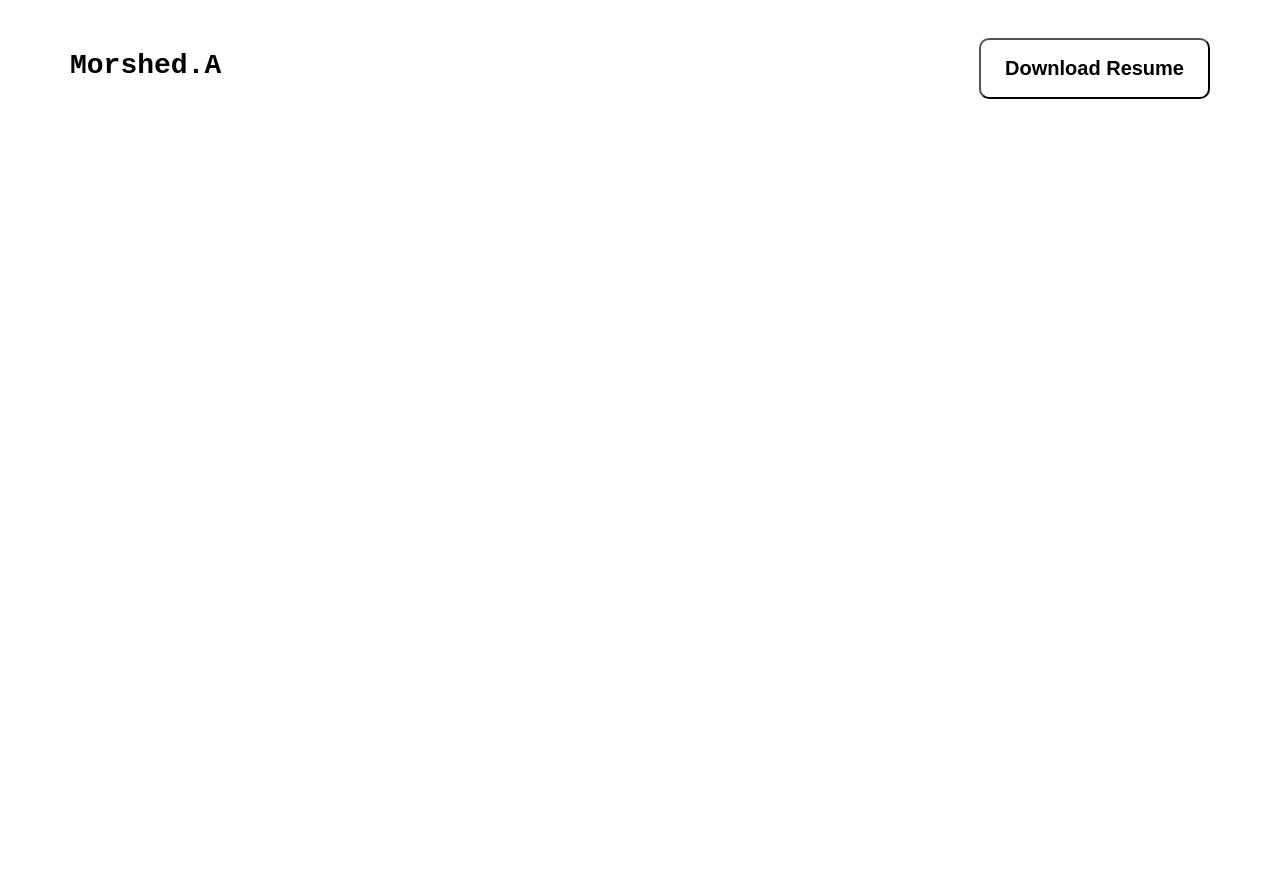
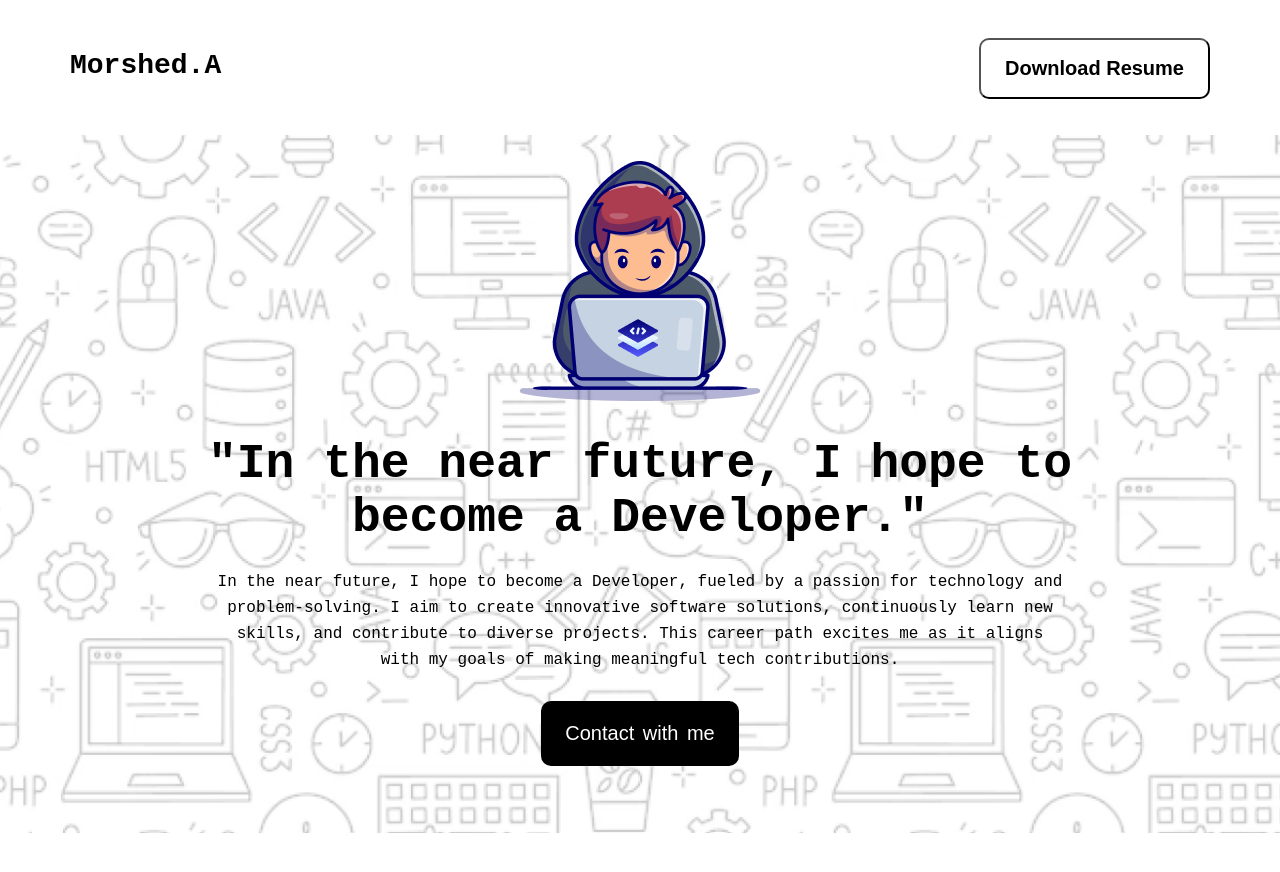
Before and after one commit to itzmorshed24/assignment-1, a plain HTML site: page index.html in a window 1280 px wide. Before the commit the page ends 800 px from the top, so only its background shows below. Drawn offline with Linux system fonts and the light colour scheme; a web font is replaced by a local one.

Commit message:
added header banner & content area design

```diff
--- a/index.html
+++ b/index.html
@@ -17,9 +17,31 @@
         </ul>
         <button class="btn-primary" id="top-btn">Download Resume</button>
       </nav>
-      <!-- End of Navbar Section Area -->
     </header>
-    <main></main>
+    <!-- End of Navbar Section Area -->
+    <!-- main section  -->
+    <main>
+      <!-- Start Here Header-Banner Area -->
+      <section class="hero-bg">
+        <div class="container">
+          <div class="hero-content-img">
+            <img src="assets/Group.png" alt="" />
+          </div>
+          <div class="hero-content">
+            <h1>"In the near future, I hope to become a Developer."</h1>
+            <p>
+              In the near future, I hope to become a Developer, fueled by a
+              passion for technology and problem-solving. I aim to create
+              innovative software solutions, continuously learn new skills, and
+              contribute to diverse projects. This career path excites me as it
+              aligns with my goals of making meaningful tech contributions.
+            </p>
+            <button class="btn-contact">Contact with me</button>
+          </div>
+        </div>
+      </section>
+      <!-- End of Header-Banner Area -->
+    </main>
     <footer></footer>
   </body>
 </html>
--- a/styles/styles.css
+++ b/styles/styles.css
@@ -20,6 +20,8 @@ body{
     border-radius: 10px;
 }
 /* End of Shared Styles */
+
+/* start here navbar area design */
 nav{
     display: flex;
     justify-content: space-between;
@@ -39,3 +41,58 @@ nav ul a{
 #top-btn{
     margin-top: 38px;
 }
+/* End of navbar area design */
+
+/* Start Here Header-Banner Area Design */
+.hero-bg{
+    width: 100%;
+    height: 698px;
+    margin: 0 auto;
+    background-image: url('../assets/Hero-bg.png');
+    background-repeat: no-repeat;
+    background-position: center;
+    background-size: cover;
+    margin-top: 36px;
+    margin-bottom: 45px;
+}
+/* End of Header-Banner Area Design */
+/* Start Banner content design */
+.hero-content{
+    width: 998px;
+    display: flex;
+    flex-direction: column;
+    justify-content: center;
+    align-items: center;
+    margin: 0 auto;
+}
+.hero-content-img{
+    display: flex;
+    justify-content: center;
+    align-items: center;
+    margin-bottom: 36px;
+    padding-top: 26px;
+}
+.hero-content h1{
+    font-size: 48px;
+    text-align: center;
+    margin-bottom: 24px;
+    font-weight: 800;
+}
+.hero-content p{
+    width: 852px;
+    text-align: center;
+    font-size: 16px;
+    line-height: 26px;
+    font-weight: 400;
+}
+.btn-contact{
+    margin-top: 28px;
+    background-color: #000;
+    color: #fff;
+    padding: 21px 24px;
+    font-size: 20px;
+    border-style: none;
+    border-radius: 10px;
+    word-spacing: 3px;
+}
+/* End of Banner content design */
```
